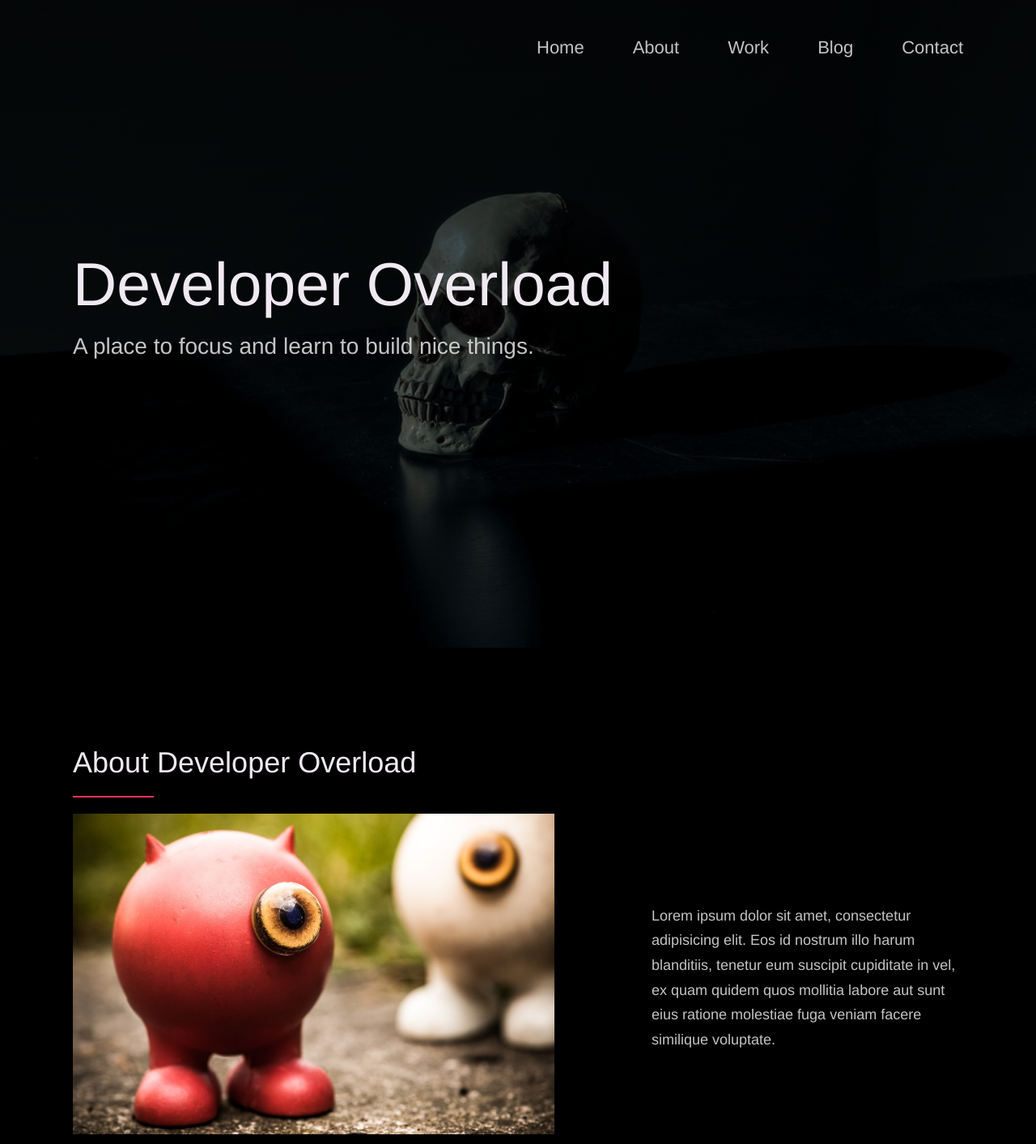
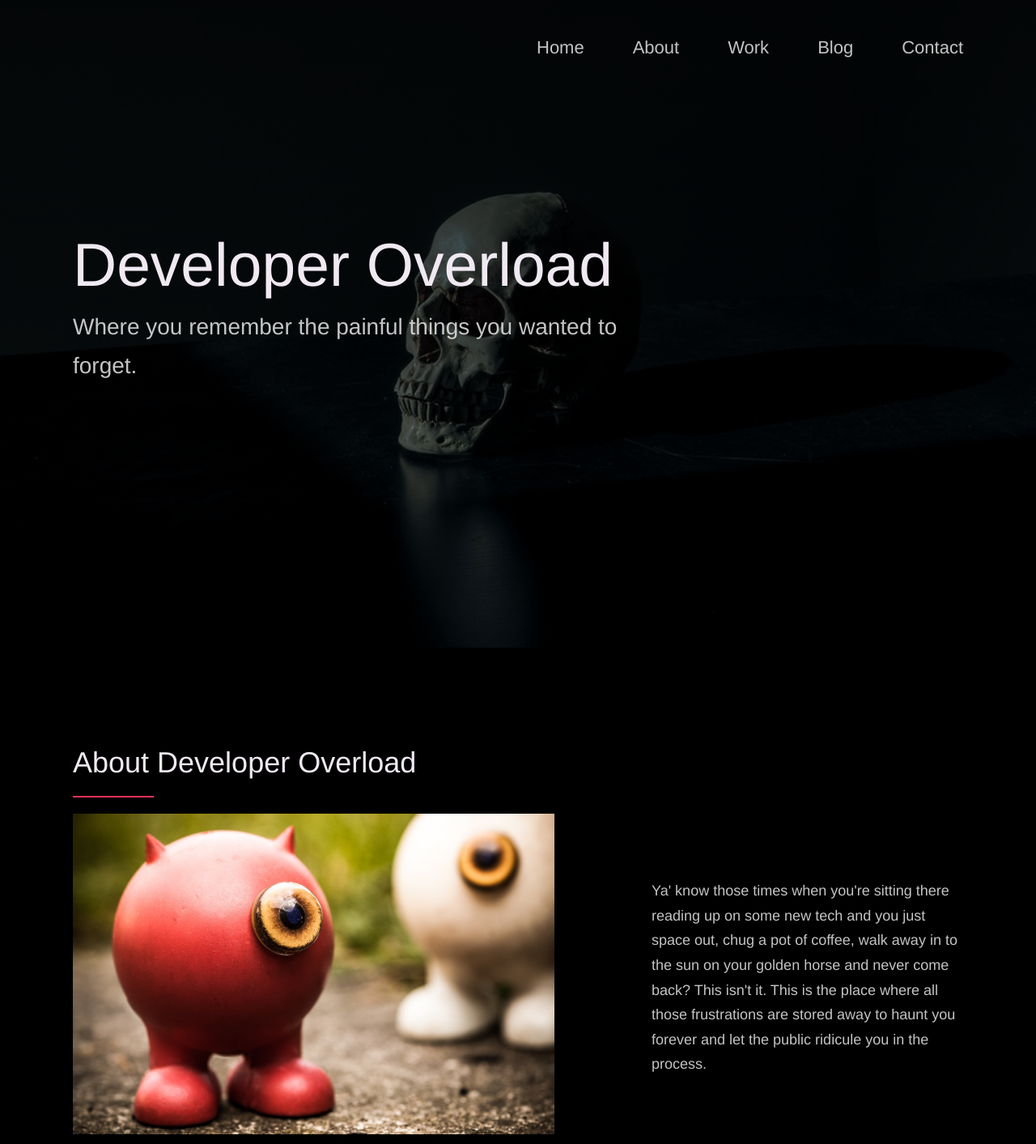
Before and after one commit to tsimpson/dev-overload, a plain HTML site: page index.html in a window 1280 px wide. Shown: the top 1413 px of the page at 81% size. Drawn offline with Linux system fonts and the light colour scheme.

Commit message:
update copy and add blog ID

```diff
--- a/index.html
+++ b/index.html
@@ -30,7 +30,7 @@
                     <h1 class="heading-primary">
                         <span>Developer Overload</span>
                     </h1>
-                    <p>A place to focus and learn to build nice things.</p>
+                    <p>Where you remember the painful things you wanted to forget.</p>
                 </div>
             </div>
         </header>
@@ -44,10 +44,10 @@
                     <div class="about_content">
                         <div class="about_text">
                             <p>
-                                Lorem ipsum dolor sit amet, consectetur adipisicing elit. Eos id
-                                nostrum illo harum blanditiis, tenetur eum suscipit cupiditate
-                                in vel, ex quam quidem quos mollitia labore aut sunt eius
-                                ratione molestiae fuga veniam facere similique voluptate.
+                                Ya' know those times when you're sitting there reading up on some new tech and you just
+                                space out, chug a pot of coffee, walk away in to the sun on your golden horse and never
+                                come back? This isn't it. This is the place where all those frustrations are stored away
+                                to haunt you forever and let the public ridicule you in the process.
                             </p>
                         </div>
 
@@ -133,7 +133,7 @@
             </section>
 
             <!-- Generate 3 to 4 blog articles here, auto-update with newer posts-->
-            <section class="blog">
+            <section class="blog" id="blog">
                 <div class="card-grid-space">
                   <a class="card" href="https://developeroverload.com/building-a-blog-pt-1" style="--bg-img: url(https://cdn.hashnode.com/res/hashnode/image/upload/v1607609152020/NRq7QGH_N.png?w=1600&h=840&fit=crop&crop=entropy&auto=compress)">
                     <div>
```
